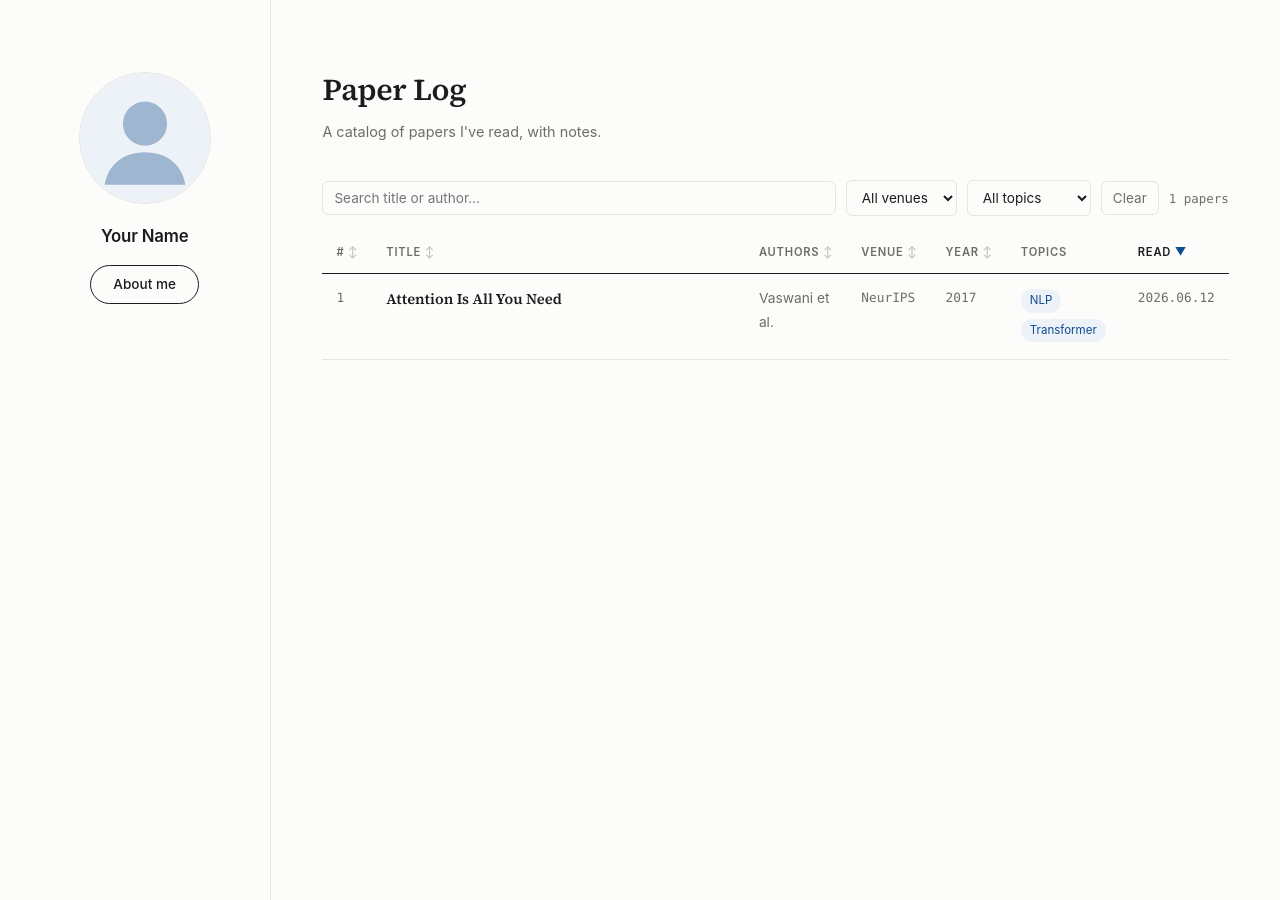
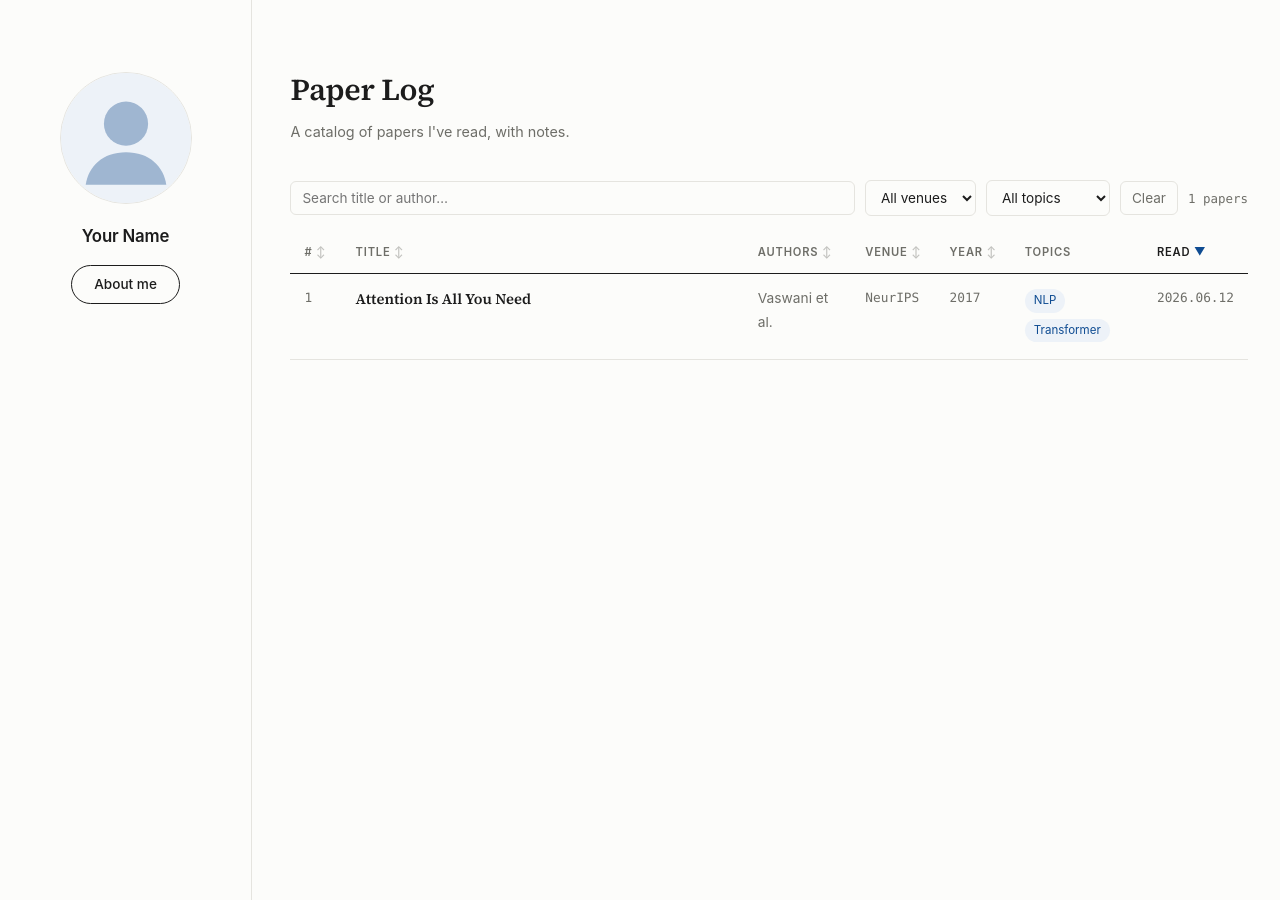
Before and after one commit to krjeo0/krjeo0.github.io, a Jekyll site: the page built from index.html, in a window 1280 px wide. Built offline with Jekyll 4.4.1, drawn with Linux system fonts in a browser that asks for light colours.

Commit message:
Add files via upload

```diff
--- a/assets/css/style.css
+++ b/assets/css/style.css
@@ -52,9 +52,9 @@ select:focus-visible {
 .shell {
   display: flex;
   width: 100%;
-  max-width: 1600px;
+  max-width: 2400px;
   margin: 0 auto;
-  padding: 0 clamp(24px, 4vw, 64px);
+  padding: 0 clamp(20px, 2.5vw, 48px);
   min-height: 100vh;
 }
 
@@ -105,7 +105,7 @@ select:focus-visible {
 .content {
   flex: 1;
   min-width: 0;
-  padding: 64px 0 96px clamp(32px, 4vw, 64px);
+  padding: 64px 0 96px clamp(32px, 3vw, 56px);
 }
 
 .db-header { margin-bottom: 20px; }
```
